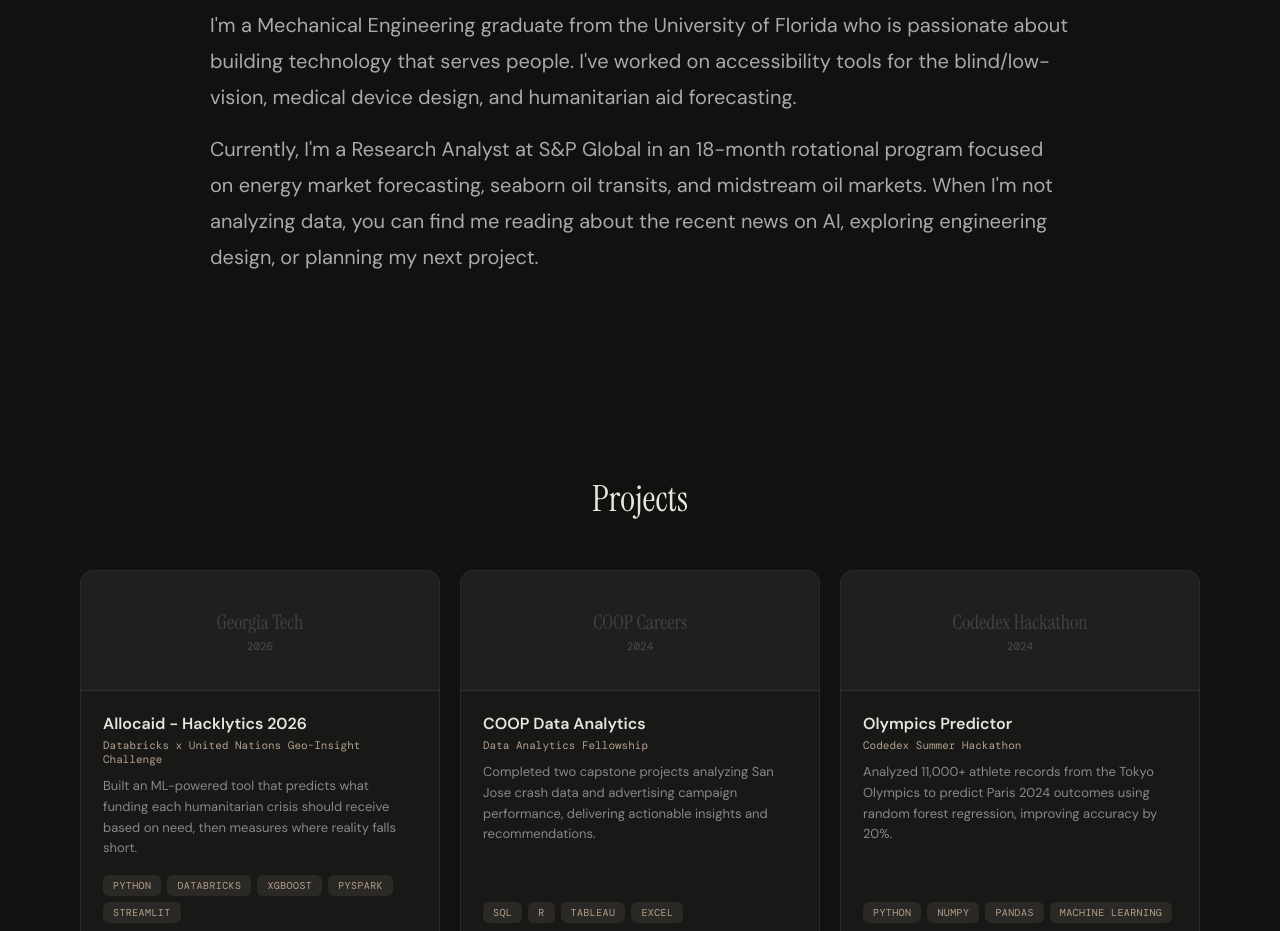
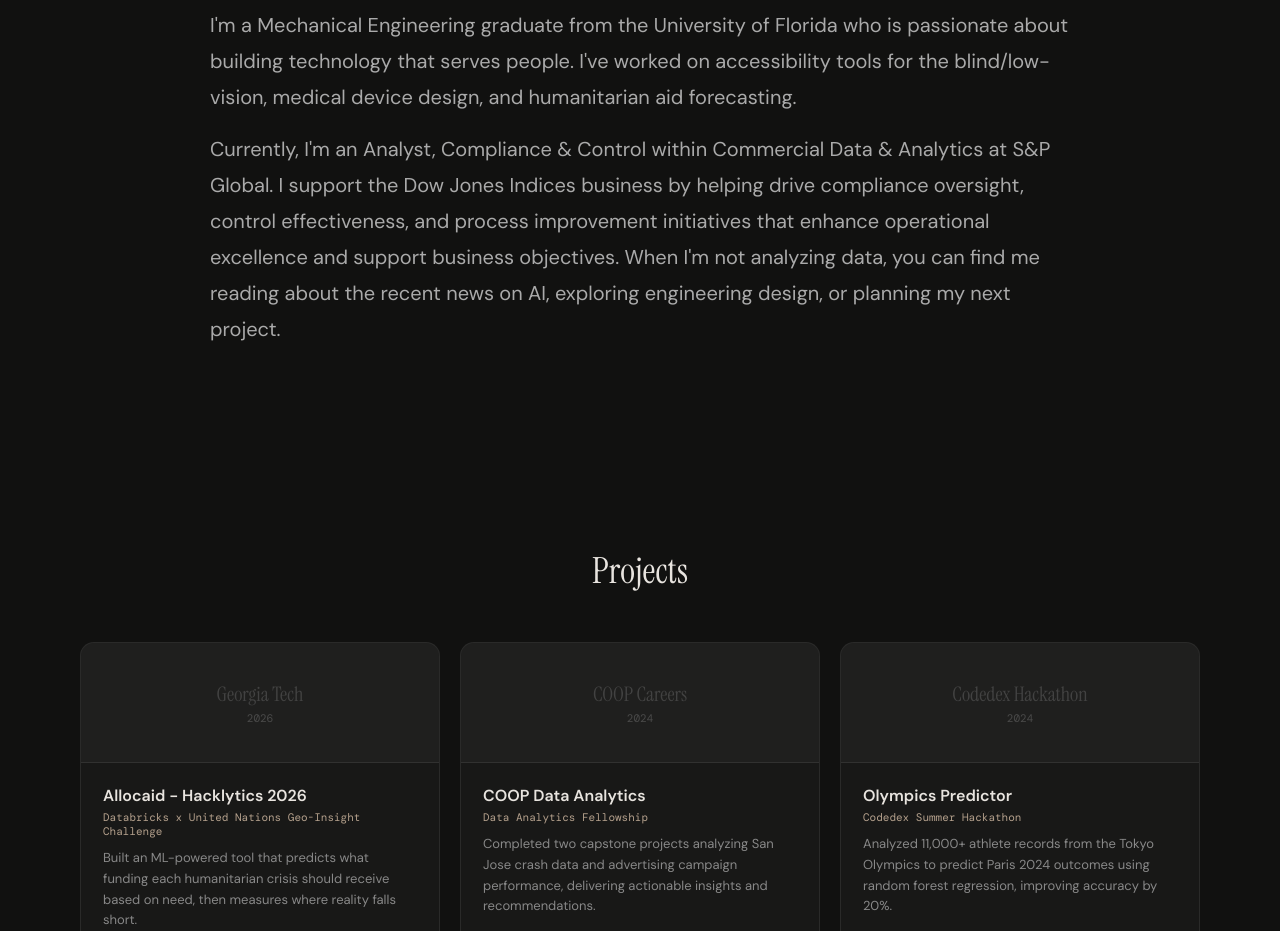
Before and after one commit to Gucci135/Conrad-Portfolio, a React (Vite) app: page / in a window 1280 px wide. Shown: the part 980-1911 px from the top of the page. Built offline with nearby package versions, Linux system fonts and the light colour scheme; a web font is replaced by a local one.

Commit message:
Update Job in the Bio

```diff
--- a/src/App.jsx
+++ b/src/App.jsx
@@ -694,7 +694,7 @@ export default function Portfolio() {
             <FadeIn delay={0.1}>
               <div style={{ maxWidth: "860px", margin: "0 auto" }}>
                 <p className="about-text" style={{ color: t.textMuted, lineHeight: 1.8, marginBottom: "16px" }}>I'm a Mechanical Engineering graduate from the University of Florida who is passionate about building technology that serves people. I've worked on accessibility tools for the blind/low-vision, medical device design, and humanitarian aid forecasting.</p>
-                <p className="about-text" style={{ color: t.textMuted, lineHeight: 1.8 }}>Currently, I'm a Research Analyst at S&P Global in an 18-month rotational program focused on energy market forecasting, seaborn oil transits, and midstream oil markets. When I'm not analyzing data, you can find me reading about the recent news on AI, exploring engineering design, or planning my next project.</p>
+                <p className="about-text" style={{ color: t.textMuted, lineHeight: 1.8 }}>Currently, I'm an Analyst, Compliance & Control within Commercial Data & Analytics at S&P Global. I support the Dow Jones Indices business by helping drive compliance oversight, control effectiveness, and process improvement initiatives that enhance operational excellence and support business objectives. When I'm not analyzing data, you can find me reading about the recent news on AI, exploring engineering design, or planning my next project.</p>
               </div>
             </FadeIn>
           </section>
```
